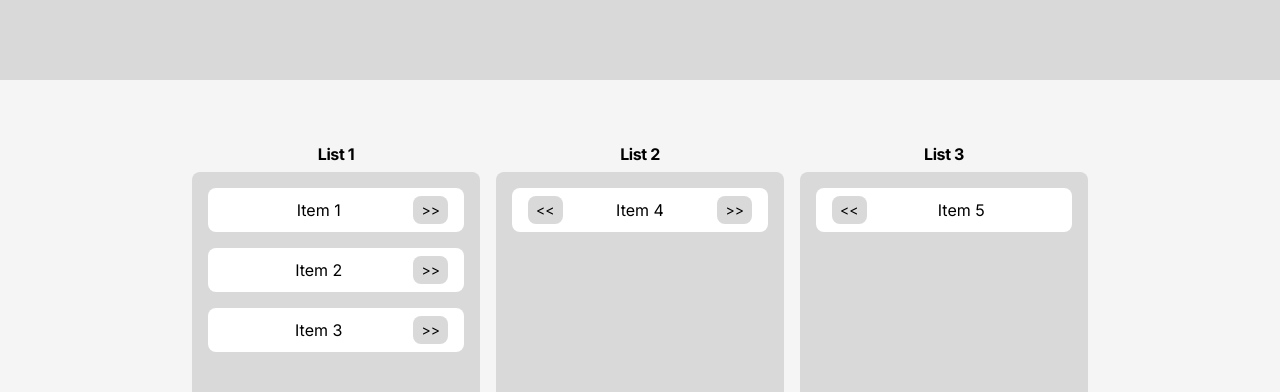
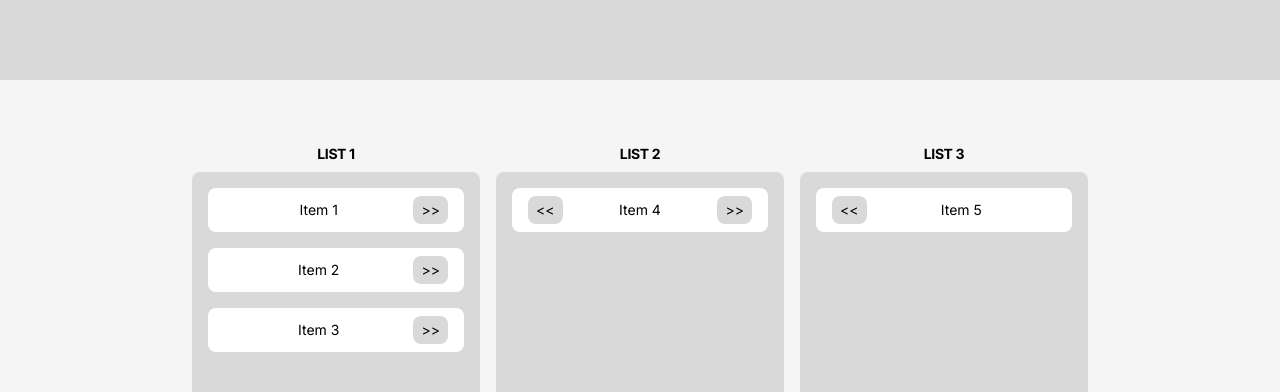
Before and after one commit to brendan-jarvis/shopping-list, a Next.js app: page / in a window 1280 px wide. Shown: the top 392 px of the page. Built offline with nearby package versions, Linux system fonts and the light colour scheme.

Commit message:
Resize text

```diff
--- a/src/components/Card.tsx
+++ b/src/components/Card.tsx
@@ -53,8 +53,8 @@
 
   return (
     <div className="flex flex-col justify-end">
-      <h2 className="mb-2 text-center font-bold leading-5 tracking-tight">
-        {list.name}
+      <h2 className="mb-2 text-center text-sm font-bold leading-5 tracking-tight">
+        {list.name.toUpperCase()}
       </h2>
       <div className="mb-4 h-96 w-72 rounded-lg bg-[#D9D9D9] p-4 py-4 text-base">
         <div className="flex h-full flex-col justify-between">
@@ -74,7 +74,9 @@
                     &lt;&lt;
                   </button>
                 )}
-                <span className="flex-1 text-center">{item.content}</span>
+                <span className="flex-1 text-center text-sm">
+                  {item.content}
+                </span>
                 {data.find((l) => l.id === item.listId + 1) && (
                   <button
                     className="rounded-lg bg-[#D9D9D9] px-2 py-1 text-sm hover:bg-[#C8C8C8] hover:font-bold hover:drop-shadow-md"
```
